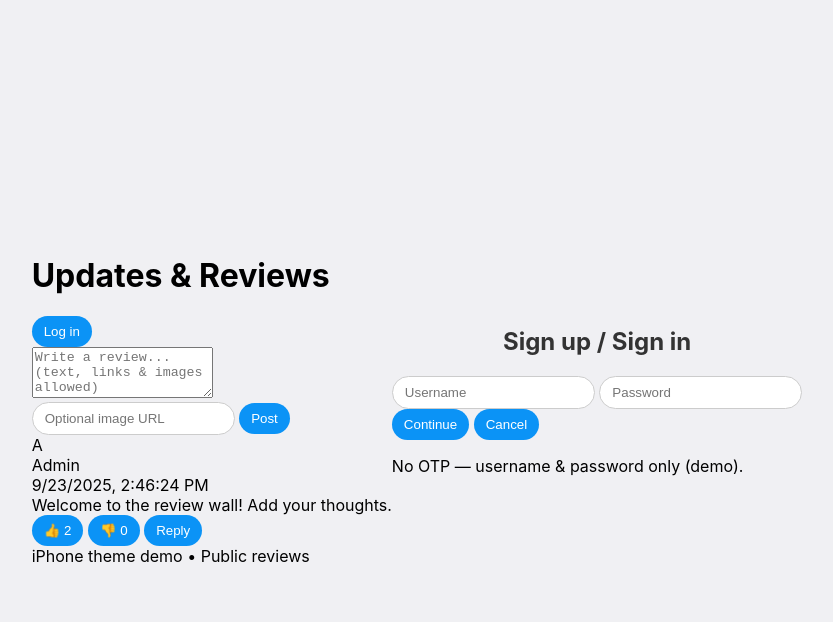
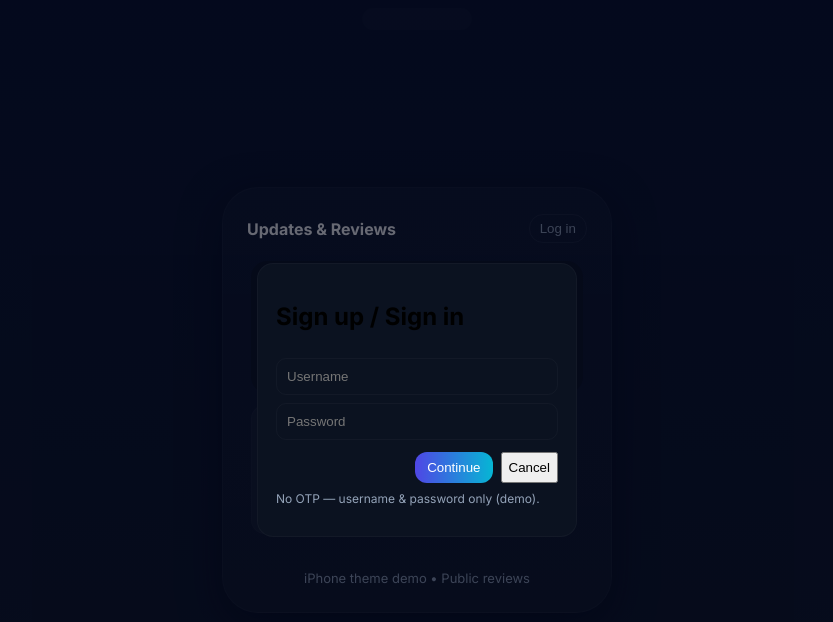
Before and after one commit to akaserein/c, a plain HTML site: page index.html in a window 1280 px wide. Both pictures are taken after a click on the button "Log in". Shown: the whole page, without its empty margins (223-1056 px from the left). Drawn offline with Linux system fonts and the light colour scheme.

Commit message:
Update style.css

```diff
--- a/style.css
+++ b/style.css
@@ -1,90 +1,43 @@
-body {
-  background: #f0f0f3;
-  font-family: -apple-system, BlinkMacSystemFont, "Segoe UI", sans-serif;
-  display: flex;
-  justify-content: center;
-  align-items: center;
-  height: 100vh;
-  margin: 0;
+/* iPhone-style minimal UI */
+@import url('https://fonts.googleapis.com/css2?family=Inter:wght@300;400;600;700&display=swap');
+:root{
+  --bg: #0f1724; /* deep slate */
+  --card: #0b1220;
+  --muted: #94a3b8;
+  --accent: linear-gradient(90deg,#6ee7b7,#60a5fa);
+  --glass: rgba(255,255,255,0.03);
 }
-
-.chat-container {
-  width: 100%;
-  max-width: 400px;
-  background: #fff;
-  border-radius: 30px;
-  box-shadow: 0 10px 30px rgba(0,0,0,0.1);
-  padding: 20px;
-  display: flex;
-  flex-direction: column;
-  height: 80vh;
-}
-
-h2 {
-  text-align: center;
-  margin-bottom: 20px;
-  color: #333;
-}
-
-.comments-list {
-  flex: 1;
-  overflow-y: auto;
-  display: flex;
-  flex-direction: column;
-  gap: 10px;
-  padding-right: 10px;
-}
-
-.comment {
-  max-width: 80%;
-  padding: 10px 15px;
-  border-radius: 20px;
-  background: #e5e5ea;
-  align-self: flex-start;
-  opacity: 0;
-  transform: translateY(20px);
-  animation: fadeInUp 0.3s forwards;
-  position: relative;
-}
-
-.comment.user {
-  background: #0b93f6;
-  color: #fff;
-  align-self: flex-end;
-}
-
-.comment .actions {
-  display: flex;
-  gap: 10px;
-  font-size: 14px;
-  margin-top: 5px;
-}
-
-.comment .reply-input {
-  margin-top: 5px;
-  display: flex;
-  gap: 5px;
-}
-
-input, button {
-  padding: 8px 12px;
-  border-radius: 20px;
-  border: 1px solid #ccc;
-  outline: none;
-}
-
-button {
-  cursor: pointer;
-  border: none;
-  background: #0b93f6;
-  color: #fff;
-  transition: 0.2s;
-}
-
-button:hover {
-  background: #0077cc;
-}
-
-@keyframes fadeInUp {
-  to { opacity: 1; transform: translateY(0); }
-}
+*{box-sizing:border-box}
+body{font-family:Inter,system-ui,-apple-system,Segoe UI,Roboto,'Helvetica Neue',Arial;margin:0;background:linear-gradient(180deg,#071028 0%,var(--bg) 100%);min-height:100vh;display:flex;align-items:center;justify-content:center;padding:18px}
+.iphone-shell{width:390px;border-radius:36px;padding:18px;background:linear-gradient(180deg, rgba(255,255,255,0.02), rgba(255,255,255,0.01));box-shadow:0 12px 40px rgba(2,6,23,0.7);border:1px solid rgba(255,255,255,0.03);overflow:hidden}
+.topbar{display:flex;align-items:center;justify-content:space-between;padding:8px 6px}
+.topbar h1{color:white;font-size:16px;margin:0}
+.profile-btn{background:transparent;border:1px solid rgba(255,255,255,0.06);padding:6px 10px;border-radius:14px;color:var(--muted)}
+.notch{width:110px;height:22px;border-radius:12px;position:absolute;left:50%;transform:translateX(-50%);top:8px;background:rgba(255,255,255,0.02)}
+.content{padding:10px}
+.compose{background:var(--card);border-radius:16px;padding:10px;margin-bottom:12px}
+.compose textarea{width:100%;resize:none;border-radius:12px;padding:10px;background:transparent;border:1px solid rgba(255,255,255,0.03);color:#e6eef8;min-height:56px}
+.compose-actions{display:flex;gap:8px;margin-top:8px}
+.compose-actions input{flex:1;padding:8px;border-radius:10px;border:1px solid rgba(255,255,255,0.03);background:transparent;color:var(--muted)}
+.primary{background:linear-gradient(90deg,#4f46e5,#06b6d4);border:none;color:white;padding:8px 12px;border-radius:12px}
+.reviews-list{max-height:420px;overflow:auto;padding-right:6px}
+.review{display:flex;gap:10px;padding:12px;border-radius:14px;background:var(--glass);margin-bottom:10px;border:1px solid rgba(255,255,255,0.02)}
+.avatar{width:46px;height:46px;border-radius:12px;background:linear-gradient(180deg,#334155,#0f1724);display:flex;align-items:center;justify-content:center;color:white;font-weight:600}
+.review-body{flex:1}
+.meta{display:flex;justify-content:space-between;align-items:center}
+.user{color:#e6eef8;font-weight:600}
+.time{color:var(--muted);font-size:12px}
+.content-text{color:#cfe7ff;margin-top:6px;white-space:pre-wrap}
+.review-img{width:100%;margin-top:8px;border-radius:10px;max-height:220px;object-fit:cover}
+.actions{display:flex;gap:8px;margin-top:8px}
+.small-btn{padding:6px 8px;border-radius:10px;border:1px solid rgba(255,255,255,0.03);background:transparent;color:var(--muted)}
+.reply-list{margin-top:8px;padding-left:6px}
+.reply{padding:8px;border-radius:8px;background:rgba(255,255,255,0.01);margin-bottom:6px}
+.bottombar{text-align:center;padding:8px;color:var(--muted);font-size:13px;margin-top:8px}
+.modal{position:fixed;inset:0;display:flex;align-items:center;justify-content:center;background:rgba(2,6,23,0.6)}
+.modal-card{width:320px;background:var(--card);padding:18px;border-radius:16px;border:1px solid rgba(255,255,255,0.03)}
+.modal.hidden{display:none}
+.modal input{width:100%;padding:10px;margin-top:8px;border-radius:10px;border:1px solid rgba(255,255,255,0.03);background:transparent;color:var(--muted)}
+.modal-actions{display:flex;gap:8px;justify-content:flex-end;margin-top:12px}
+.modal-note{color:var(--muted);font-size:12px;margin-top:8px}
+@media(max-width:420px){.iphone-shell{width:92vw}}
```
